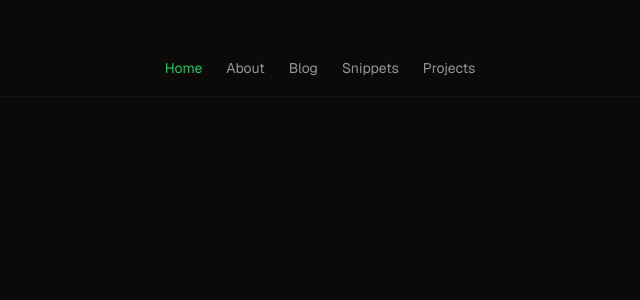
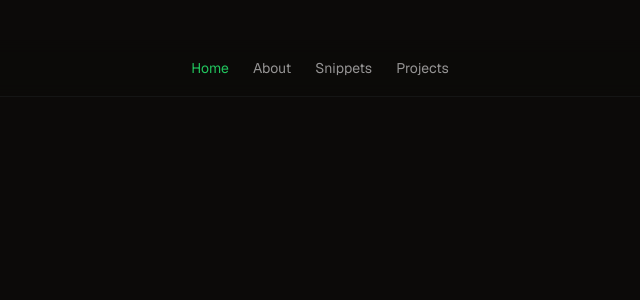
Before and after one commit to ahofmeister/website, a Next.js app: page / in a window 1280 px wide. Shown: the top 300 px of the page, without its empty margins (320-960 px from the left). Built offline with nearby package versions, Linux system fonts and the light colour scheme.

Commit message:
feat: Remove blog

```diff
--- a/app/blog/page.tsx
+++ /dev/null
@@ -1,7 +0,0 @@
-export default async function Blog() {
-
-  return (
-    <div>
-      Blog
-    </div>)
-}
--- a/components/main-nav.tsx
+++ b/components/main-nav.tsx
@@ -29,7 +29,6 @@ export function MainNav() {
             <nav className="flex text-center justify-center gap-4 text-sm lg:gap-6">
                 <NavbarLink href={'/'} label={'Home'} currentPath={pathname}/>
                 <NavbarLink href={'/about'} label={'About'} currentPath={pathname}/>
-                <NavbarLink href={'/blog'} label={'Blog'} currentPath={pathname}/>
                 <NavbarLink href={'/snippets'} label={'Snippets'} currentPath={pathname}/>
                 <NavbarLink href={'/projects'} label={'Projects'} currentPath={pathname}/>
             </nav>
```
